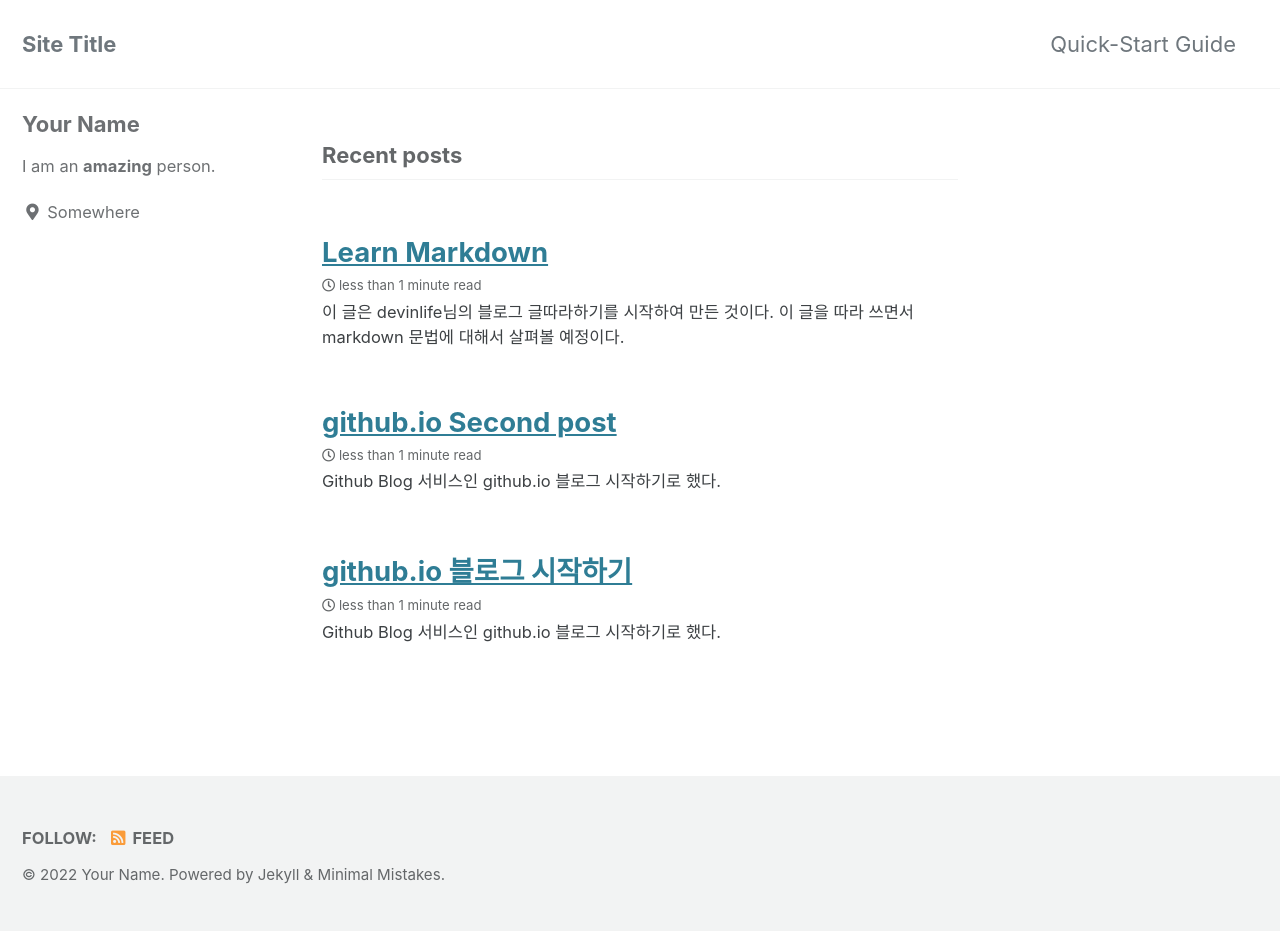
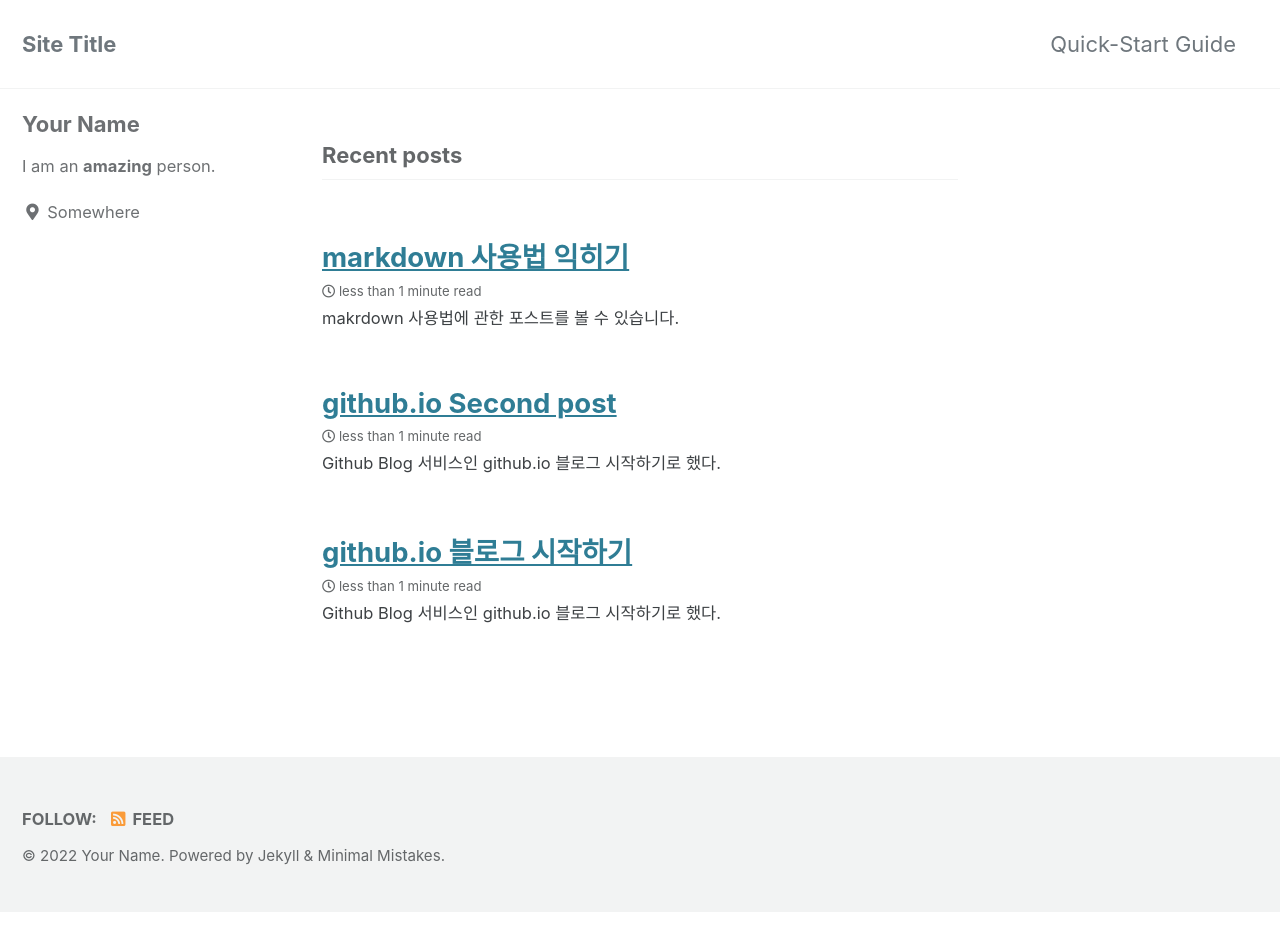
Before and after one commit to chewmunk/chewmunk.github.io, a Jekyll site: the page built from index.html, in a window 1280 px wide. Built offline with Jekyll 4.4.1, drawn with Linux system fonts in a browser that asks for light colours; cached includes are drawn as plain includes; the list of posts is cut into pages by our own code.

Commit message:
modify learn-markdown

```diff
--- a/_posts/2022-11-15-learn-markdown.md
+++ b/_posts/2022-11-15-learn-markdown.md
@@ -1,3 +1,14 @@
+---
+title: "markdown 사용법 익히기 "
+excerpt: "makrdown 사용법에 관한 포스트를 볼 수 있습니다."
+
+categories:
+    - Blog
+tags:
+    - Blog
+last_modified_at: 2022-11-15 23:56:08 +0900
+
+---
 
 이 글은 devinlife님의 블로그 글따라하기를 시작하여 만든 것이다.
 이 글을 따라 쓰면서 markdown 문법에 대해서 살펴볼 예정이다.
```
